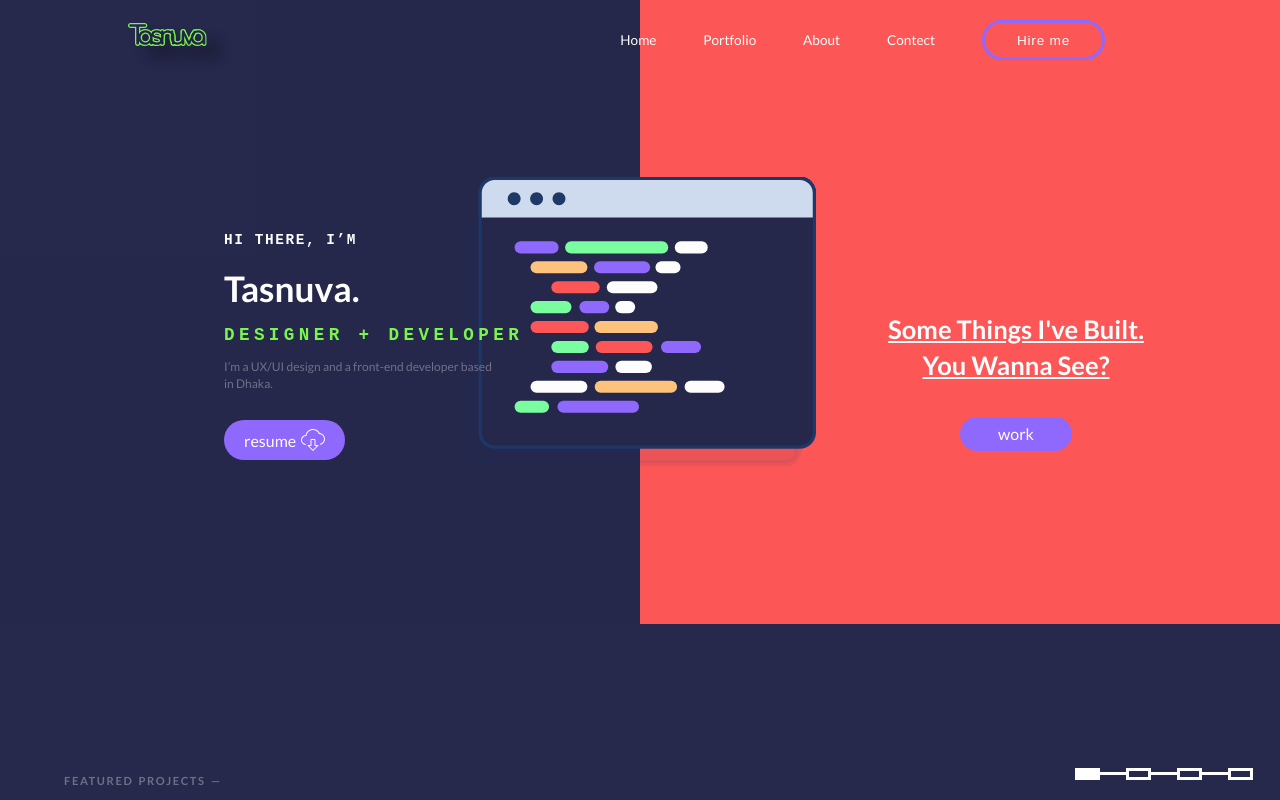
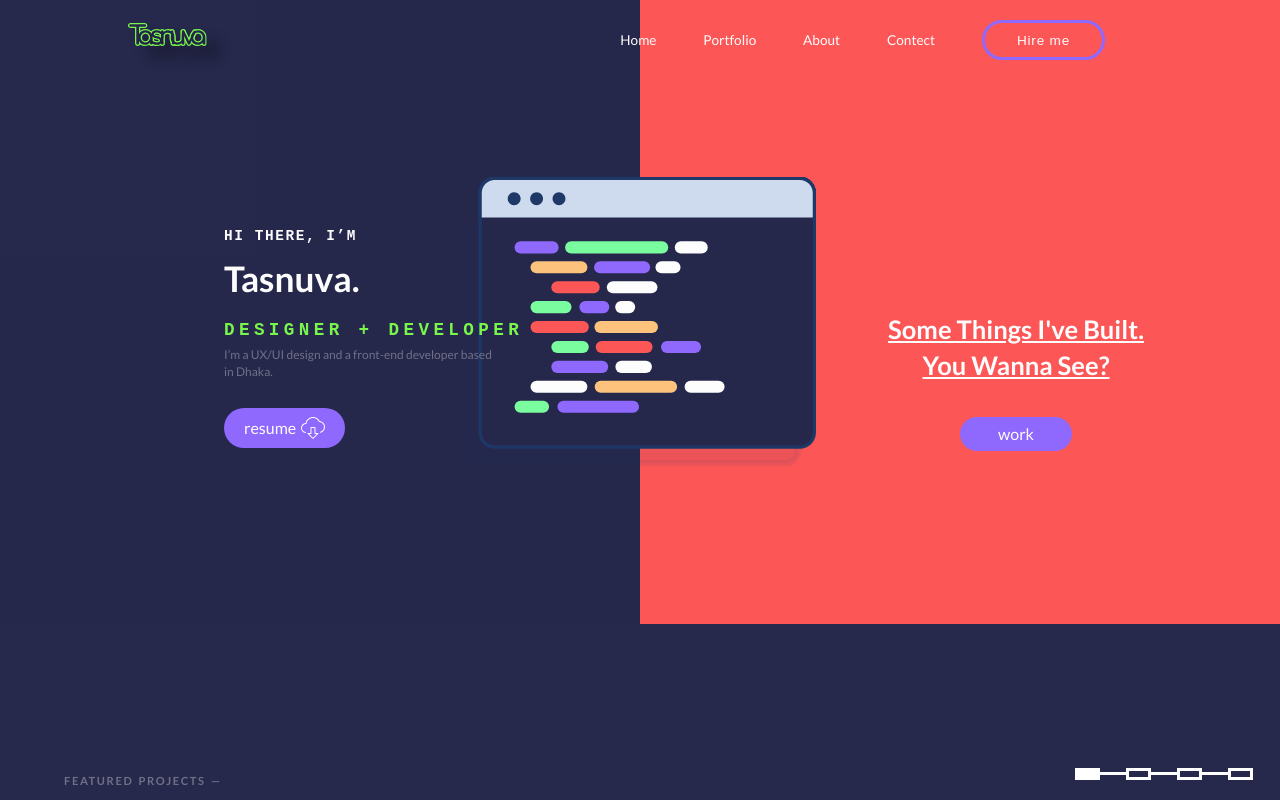
Before and after one commit to tasnuva1/tasnuva, a React (Create React App) app: page / in a window 1280 px wide. Shown: the top 800 px of the page. Built offline with nearby package versions, Linux system fonts and the light colour scheme; a web font is replaced by a local one.

Commit message:
Mixed the alinement

```diff
--- a/src/Components/MainContent/MainContent.scss
+++ b/src/Components/MainContent/MainContent.scss
@@ -39,28 +39,29 @@
       padding-left: 12rem;
       height: 18rem; // C
       span {
-        font-family: 'Nanum Gothic Coding', monospace;
+        font-family: "Nanum Gothic Coding", monospace;
         font-size: 1.8rem;
         font-weight: 700;
         letter-spacing: 0.2rem;
-        line-height: 2rem;
+        line-height: 0rem;
       }
       h1 {
-        font-family: 'Lato', sans-serif;
+        font-family: "Lato", sans-serif;
         font-size: 4.4rem;
         font-weight: bold;
-        line-height: 4rem;
+        line-height: 3rem;
       }
       .title2 {
-        font-family: 'Nanum Gothic Coding', monospace;
+        font-family: "Nanum Gothic Coding", monospace;
         font-weight: bold;
         font-size: 2.2rem;
         letter-spacing: 0.55rem;
         color: #7af84d;
-        line-height: 2rem;
+        line-height: 0.5rem;
+        margin: 4.8rem 0 1.7rem 0;
       }
       p {
-        font-family: 'Lato', sans-serif;
+        font-family: "Lato", sans-serif;
         font-weight: 400;
         font-size: 1.5rem;
         width: 34rem;
```
